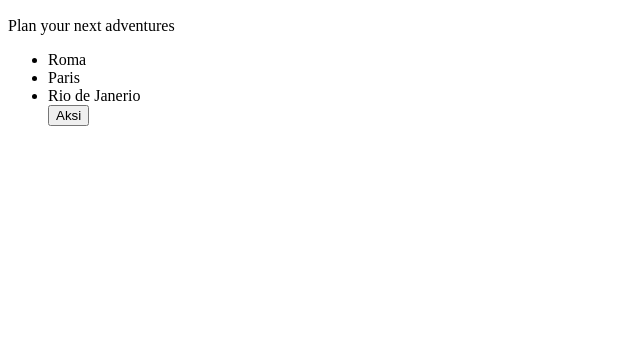
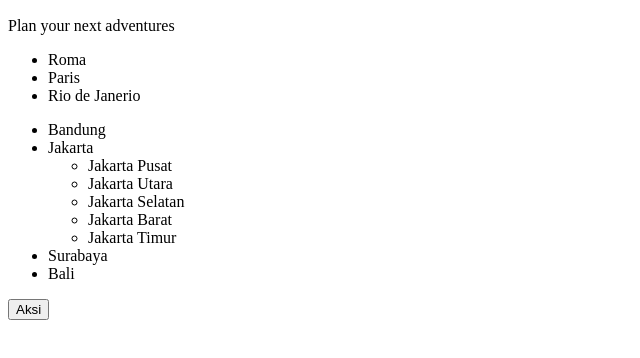
Before and after one commit to RefDev-00/jQuery_basic, a plain HTML site: page index.html in a window 1280 px wide. Shown: the part 110-468 px from the top of the page, without its empty margins (0-640 px from the left). Drawn offline with Linux system fonts and the light colour scheme.

Commit message:
new code jQuery Selector

```diff
--- a/index.html
+++ b/index.html
@@ -16,10 +16,26 @@
         <li>Roma</li>
         <li>Paris</li>
         <li class="promo">Rio de Janerio</li>
-        <button>Aksi</button>
     </ul>
+
+    <ul id="destinations">
+        <li>Bandung</li>
+        <li>Jakarta</li>
+        <ul>
+            <li>Jakarta Pusat</li>
+            <li>Jakarta Utara</li>
+            <li>Jakarta Selatan</li>
+            <li>Jakarta Barat</li>
+            <li>Jakarta Timur</li>
+        </ul>
+        <li>Surabaya</li>
+        <li>Bali</li>
+    </ul>
+    <button>Aksi</button>
     <!-- load file jquery -->
     <script src="js/jquery-3.6.3.min.js"></script>
+
+    <!-- jQuery Selector -->
     <script>
         $(document).ready(function () {
             $("button").click(function () {
@@ -44,6 +60,16 @@
             })
         })
     </script>
+
+    <!-- jQuery Pseduocode -->
+    <script>
+        $(document).ready(function () {
+            $("button").click(function () {
+                $("#destinations > li").css("background-color", "yellow");
+            })
+        })
+    </script>
+
 </body>
 
 </html>
```
